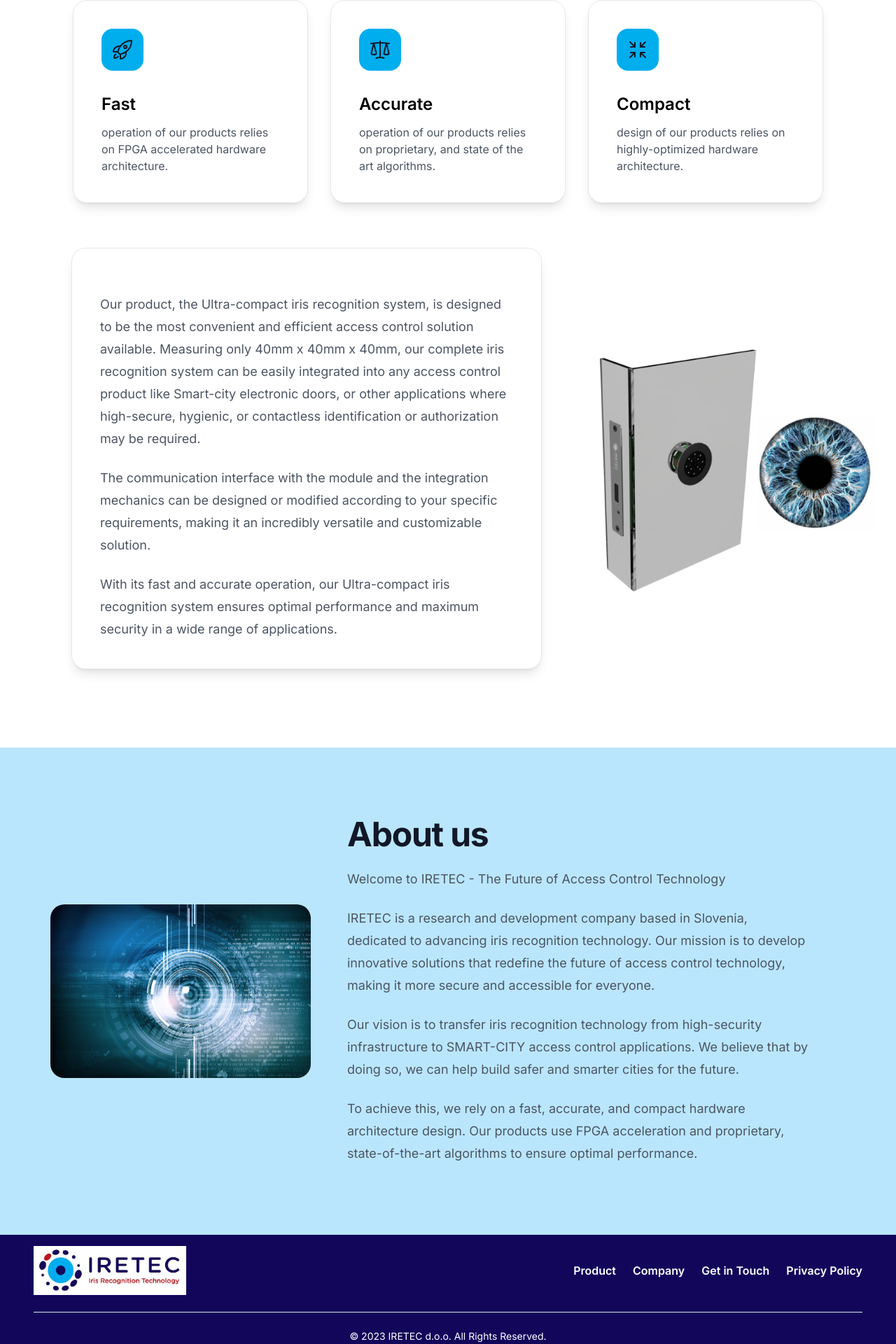
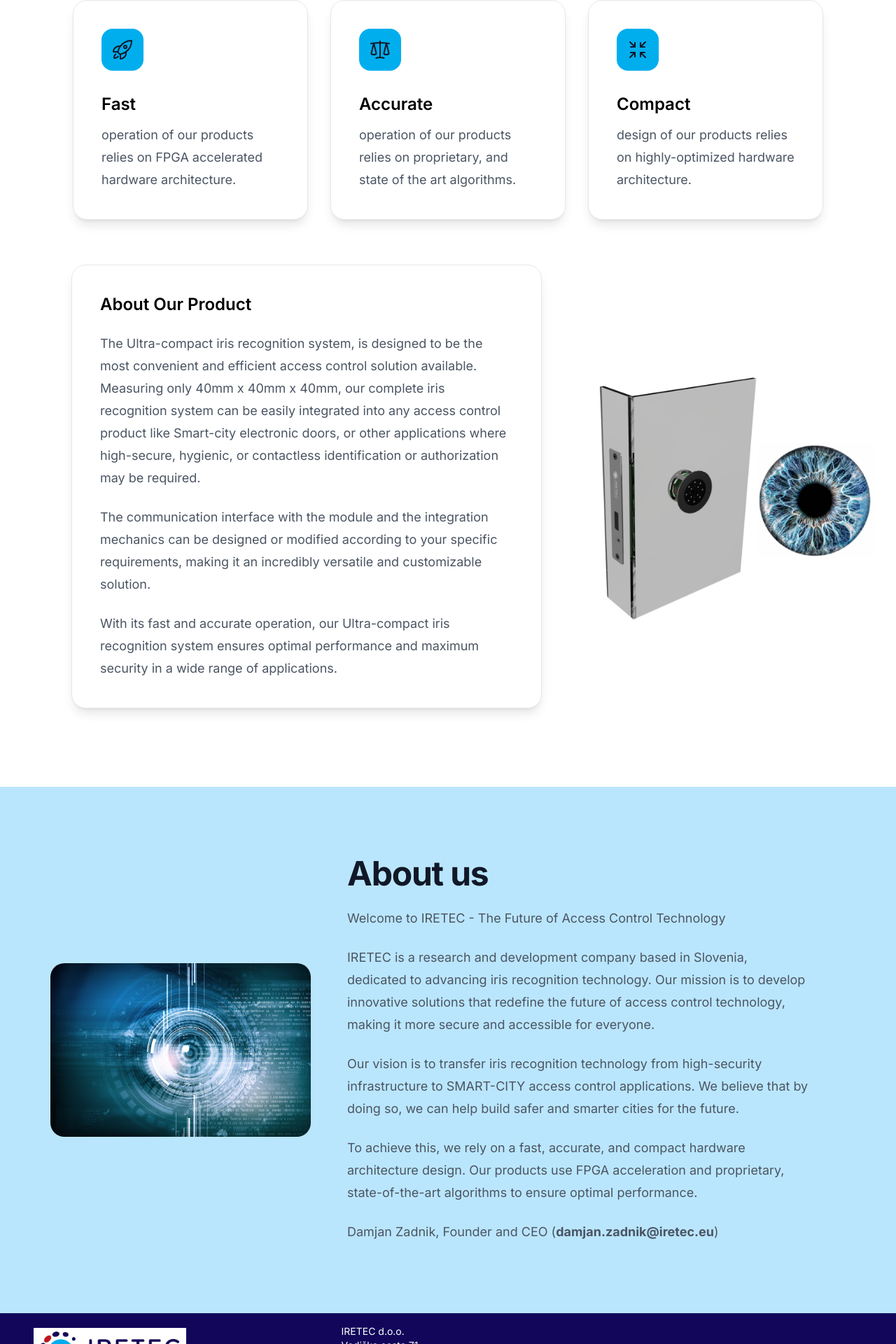
Before and after one commit to gregorobreza/iretec-landing-page, a Next.js app: page / in a window 1280 px wide. Shown: the part 1483-3403 px from the top of the page at 70% size. Built offline with nearby package versions, Linux system fonts and the light colour scheme.

Commit message:
added contact and title

```diff
--- a/src/components/footer.tsx
+++ b/src/components/footer.tsx
@@ -17,6 +17,12 @@
               priority
             />
           </a>
+          <div className="flex flex-col">
+            <p className="text-sm  text-white">IRETEC d.o.o.</p>
+            <p className="text-sm  text-white">Vodiška cesta 71</p>
+            <p className="text-sm  text-white">1217 Vodice</p>
+            <p className="text-sm  text-white">Slovenia</p>
+          </div>
           <div className="hidden sm:flex flex-wrap items-center mb-6 text-sm font-medium text-white sm:mb-0">
             {navigation.map((item) => (
               <a
--- a/src/components/sections/companySection.tsx
+++ b/src/components/sections/companySection.tsx
@@ -40,6 +40,9 @@
               proprietary, state-of-the-art algorithms to ensure optimal
               performance.{" "}
             </p>
+            <p className="mt-6 text-lg leading-8 text-gray-600">
+            Damjan Zadnik, Founder and CEO <span>(<a className="font-bold hover:underline" href="mailto:damjan.zadnik@iretec.eu">damjan.zadnik@iretec.eu</a>)</span>
+            </p>
           </div>
         </div>
       </div>
--- a/src/components/sections/productSection.tsx
+++ b/src/components/sections/productSection.tsx
@@ -7,14 +7,17 @@
         <div className="lg:mx-[70px] xl:max-w-2xl ">
           <div className="mb-8 rounded-[20px] bg-white p-8 lg:p-10 shadow-lg hover:shadow-xl md:px-7 xl:px-10 border">
             <div className="text-left">
+              <h3 className="text-dark mb-3 text-2xl font-semibold">
+                About Our Product
+              </h3>
               <p className="mt-6 text-lg leading-8 text-gray-600">
-                Our product, the Ultra-compact iris recognition system, is
-                designed to be the most convenient and efficient access control
-                solution available. Measuring only 40mm x 40mm x 40mm, our
-                complete iris recognition system can be easily integrated into
-                any access control product like Smart-city electronic doors, or
-                other applications where high-secure, hygienic, or contactless
-                identification or authorization may be required.
+                The Ultra-compact iris recognition system, is designed to be the
+                most convenient and efficient access control solution available.
+                Measuring only 40mm x 40mm x 40mm, our complete iris recognition
+                system can be easily integrated into any access control product
+                like Smart-city electronic doors, or other applications where
+                high-secure, hygienic, or contactless identification or
+                authorization may be required.
               </p>
               <p className="mt-6 text-lg leading-8 text-gray-600">
                 The communication interface with the module and the integration
--- a/src/components/styledComponents/featureCard.tsx
+++ b/src/components/styledComponents/featureCard.tsx
@@ -16,7 +16,7 @@
         <h4 className="text-dark mb-3 text-2xl font-semibold">
           {title}
         </h4>
-        <p className="text-body-color text-gray-600">
+        <p className="text-body-color text-lg leading-8 text-gray-600">
           {text}
         </p>
       </div>
```
